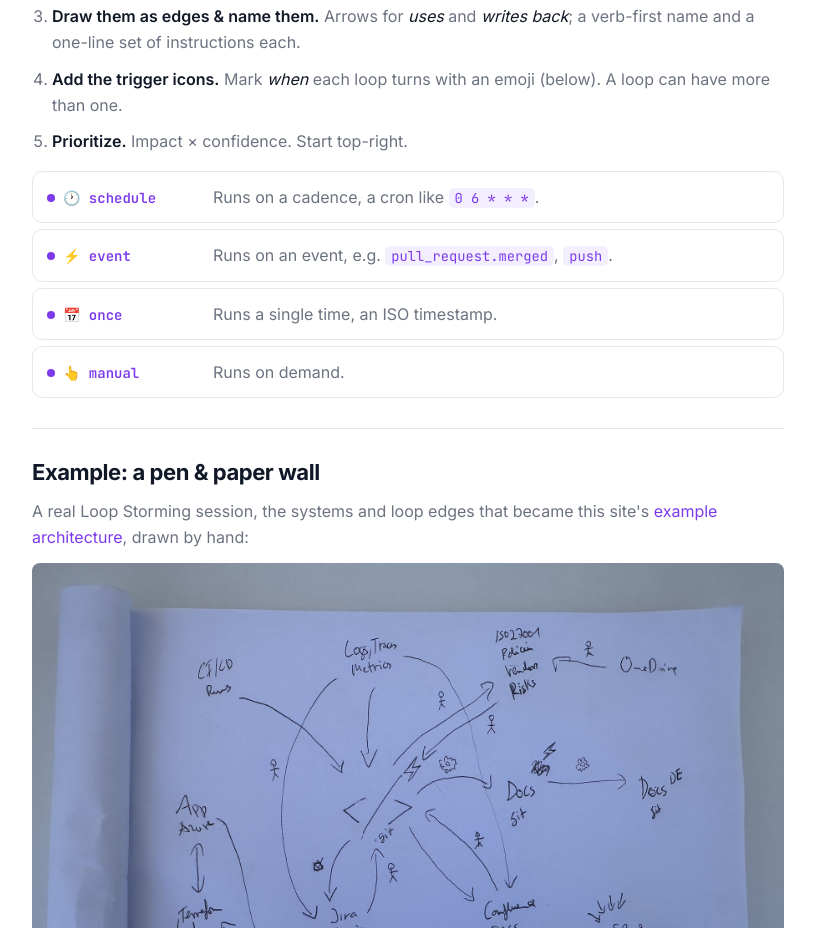
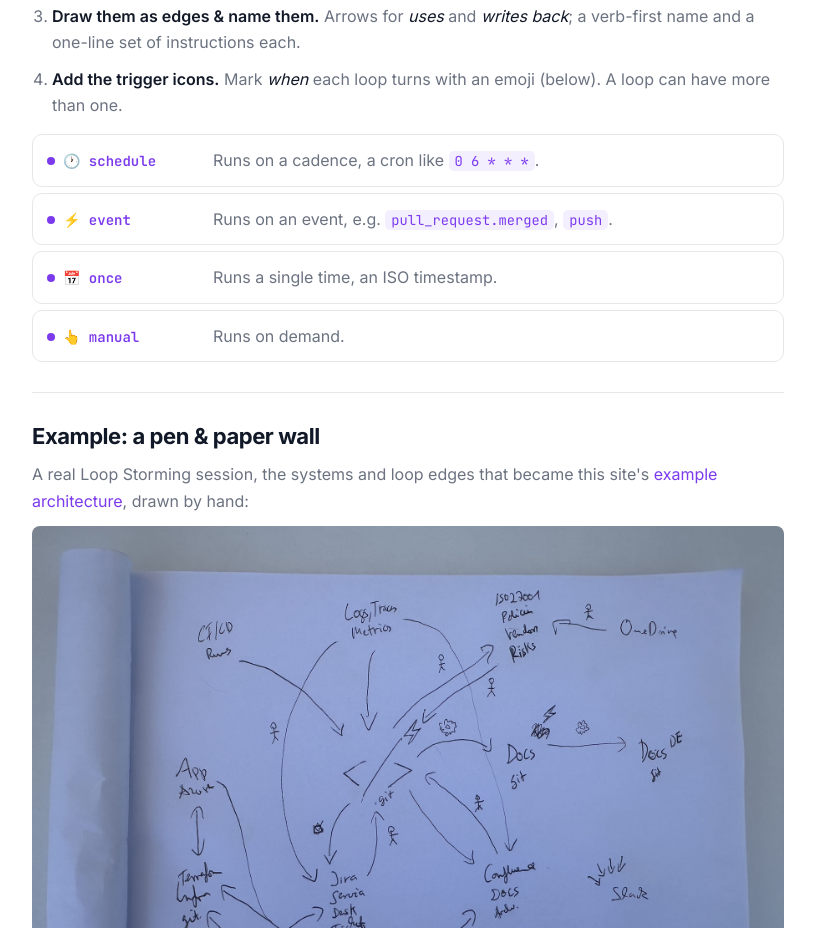
Before and after one commit to loop-architecture/loop-architecture.com, a plain HTML site: page loop-storming.html in a window 1280 px wide. Shown: the part 1060-1988 px from the top of the page, without its empty margins (232-1047 px from the left). Drawn offline with Linux system fonts and the light colour scheme.

Commit message:
Loop Storming: drop the 'Prioritize' step

```diff
--- a/loop-storming.html
+++ b/loop-storming.html
@@ -61,7 +61,6 @@
         <li><b>Brainstorm the loops.</b> Which agentic loops make sense between these systems? Look for the manual, between-systems work.</li>
         <li><b>Draw them as edges &amp; name them.</b> Arrows for <em>uses</em> and <em>writes back</em>; a verb-first name and a one-line set of instructions each.</li>
         <li><b>Add the trigger icons.</b> Mark <em>when</em> each loop turns with an emoji (below). A loop can have more than one.</li>
-        <li><b>Prioritize.</b> Impact × confidence. Start top-right.</li>
       </ol>
       <dl class="stages" style="margin-top:16px">
         <div><dt>🕐 schedule</dt><dd>Runs on a cadence, a cron like <code>0 6 * * *</code>.</dd></div>
```
